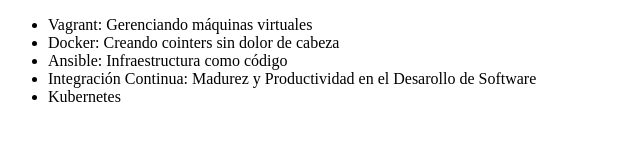
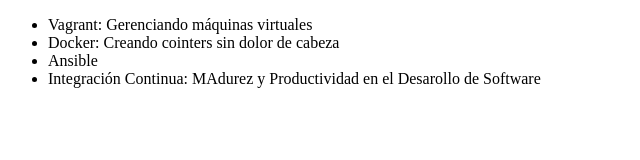
Before and after one commit to Zegalu/alura-git, a plain HTML site: page index.html in a window 1280 px wide. Shown: the whole page, without its empty margins (0-640 px from the left). Drawn offline with Linux system fonts and the light colour scheme.

```diff
--- a/index.html
+++ b/index.html
@@ -8,9 +8,8 @@
      <ul>
          <li> Vagrant: Gerenciando máquinas virtuales</li>
          <li> Docker: Creando cointers sin dolor de cabeza</li>
-         <li> Ansible: Infraestructura como código</li>
-         <li> Integración Continua: Madurez y Productividad en el Desarollo de Software</li>
-         <li> Kubernetes</li>
+         <li> Ansible </li>
+         <li> Integración Continua: MAdurez y Productividad en el Desarollo de Software</li>
      </ul>
 </body>
 </html>
```
